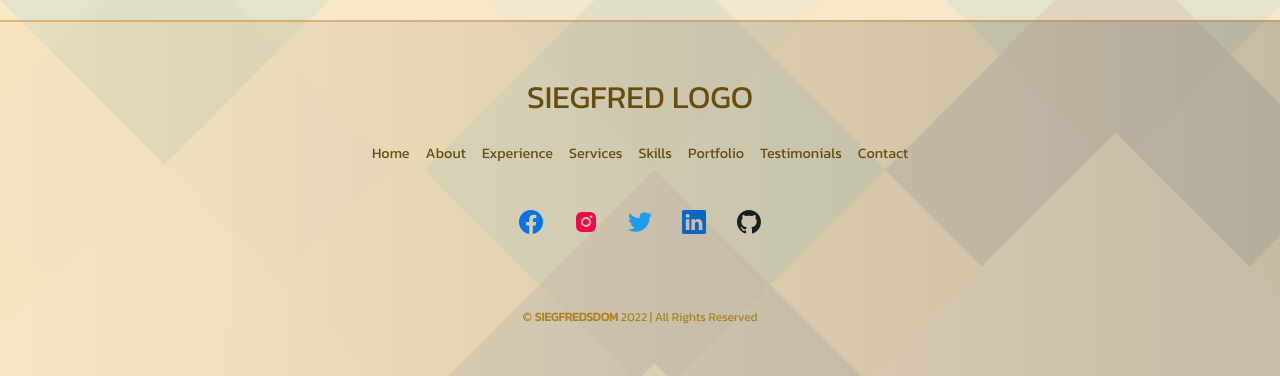
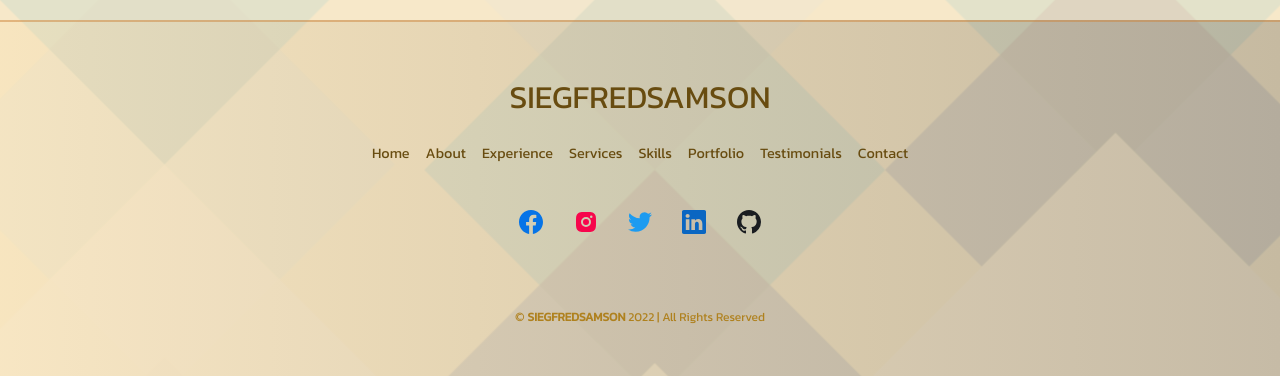
Before and after one commit to siegfred14/portfolio, a React (Create React App) app: page / in a window 1280 px wide. Shown: the part 6278-6654 px from the top of the page. Built offline with nearby package versions, Linux system fonts and the light colour scheme; a web font is replaced by a local one.

Commit message:
logo in footer modified

```diff
--- a/src/components/footer/Footer.js
+++ b/src/components/footer/Footer.js
@@ -11,7 +11,7 @@ const Footer = () => {
     <footer class="footer-area">
       <div className="container footer_container">
         <a href="#" className="logo">
-          SIEGFRED LOGO
+          SIEGFREDSAMSON
         </a>
 
         <ul className="section_links">
@@ -61,7 +61,7 @@ const Footer = () => {
 
         <div className="footer_copyright">
           <small>
-            <span className="copy">&copy;</span> <b>SIEGFREDSDOM</b>{" "}
+            <span className="copy">&copy;</span> <b>SIEGFREDSAMSON</b>{" "}
             {new Date().getFullYear()} | All Rights Reserved
           </small>
         </div>
```
